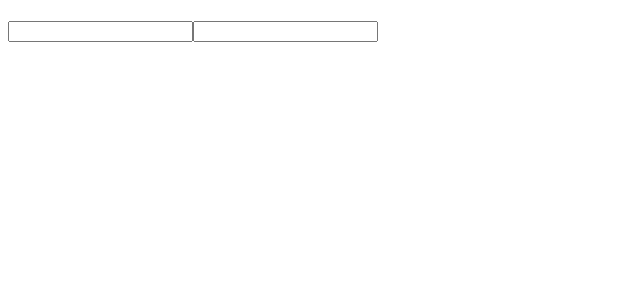
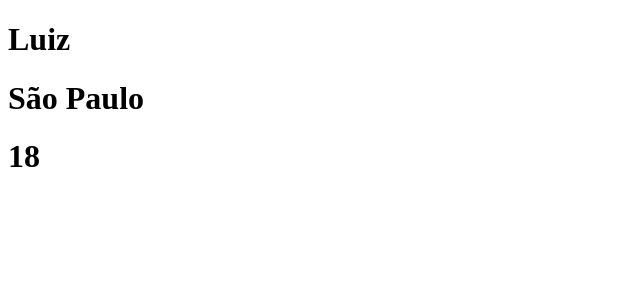
Before and after one commit to LuizBueno1/react, a React (Vite) app: page / in a window 1280 px wide. Shown: the top 300 px of the page, without its empty margins (0-640 px from the left). Built offline with nearby package versions, Linux system fonts and the light colour scheme.

Commit message:
add props

```diff
--- /dev/null
+++ b/src/components/Props.jsx
@@ -0,0 +1,11 @@
+function Props(props){
+    return (
+        <>
+            <h1>{props.name}</h1>
+            <h1>{props.city}</h1>
+            <h1>{props.age}</h1>
+        </>
+    );
+}
+
+export default Props;
--- a/src/main.jsx
+++ b/src/main.jsx
@@ -13,8 +13,9 @@ import State from "./components/State";
 import Container from "./components/Container";
 import Form from "./components/Form";
 import Form2 from "./components/Form2";
+import Props from "./components/Props";
 
 //Show components
 createRoot(document.getElementById("root")).render(
-    <Form2 />
+    <Props name="Luiz" city="São Paulo" age={18} />
 );
```
